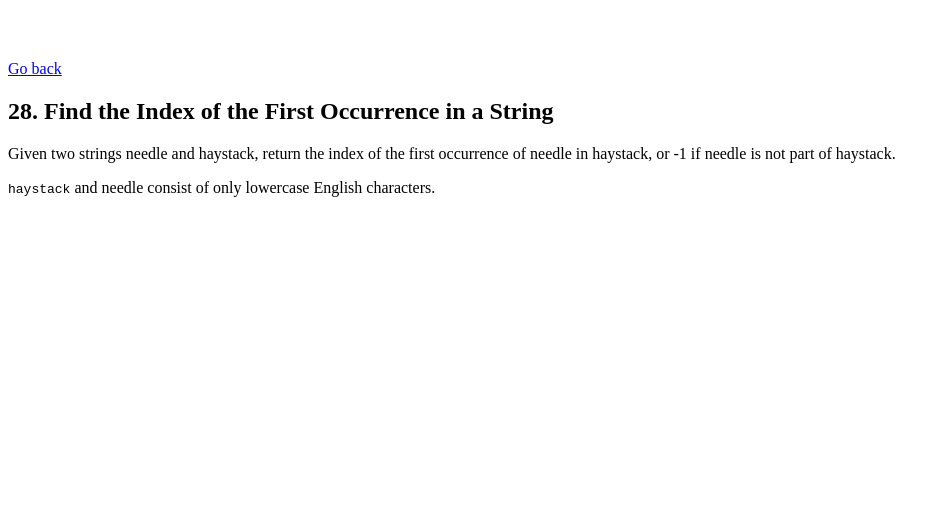
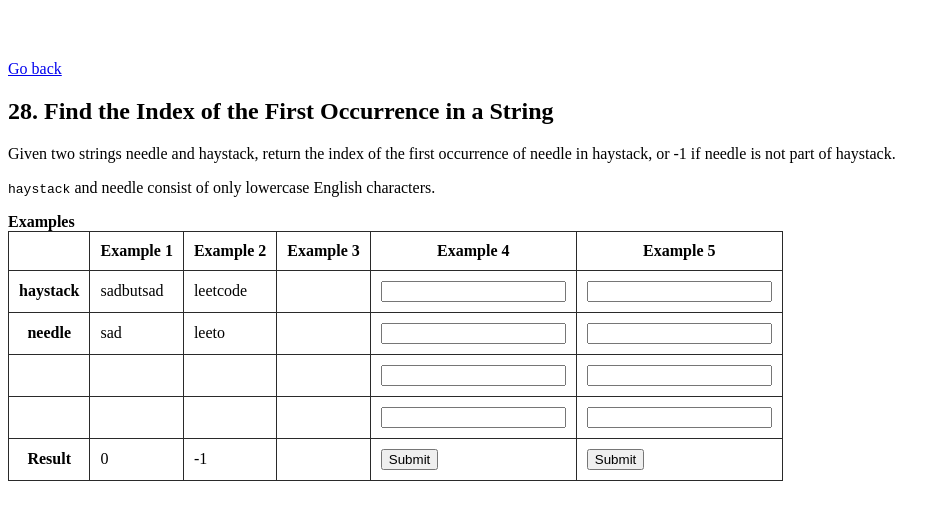
Before and after one commit to Viacheslav-Tykhovlis/for-leetcode, a plain HTML site: page tasks/task-28.html in a window 1280 px wide. Shown: the whole page, without its empty margins (0-945 px from the left). Drawn offline with Linux system fonts and the light colour scheme.

Commit message:
Change task 28
Add table to task 28

```diff
--- a/js/task-28.js
+++ b/js/task-28.js
@@ -6,9 +6,42 @@
  * @return {number}
  */
 
+// solution
 var strStr = function (haystack, needle) {
   return haystack.indexOf(needle);
 };
 
+// imports
+import { quantity, exampleDate, userData } from "../index.js";
+
+// name inputs
+quantity(2, ["haystack", "needle"]);
+
+// Examples
+// Example 1
+let example = ["sadbutsad", "sad"];
+exampleDate(1, 2, example, strStr);
+
+// Example 2
+example = ["leetcode", "leeto"];
+exampleDate(2, 2, example, strStr);
+
+// Example 3
+// example = [];
+// exampleDate(3, 2, example, strStr);
+
+// You can enter your data for verification
+const result4 = document.querySelector(`#ex45`);
+const result5 = document.querySelector(`#ex55`);
+
+result4.addEventListener(
+  "click",
+  () => (result4.value = userData(4, 2, strStr))
+);
+result5.addEventListener(
+  "click",
+  () => (result5.value = userData(5, 2, strStr))
+);
+
 console.log(strStr("sadbutsad", "sad"));
 console.log(strStr("leetcode", "leeto"));
--- a/tasks/task-28.html
+++ b/tasks/task-28.html
@@ -14,7 +14,63 @@
         Given two strings needle and haystack, return the index of the first occurrence of needle in haystack, or -1 if needle is not part of haystack.
     </p>
     <p><code> haystack</code> and needle consist of only lowercase English characters.</p>
-
+      <table>
+      <caption class="caption">
+        Examples
+      </caption>
+      <thead>
+        <tr>
+          <th></th>
+          <th>Example 1</th>
+          <th>Example 2</th>
+          <th>Example 3</th>
+          <th>Example 4</th>
+          <th>Example 5</th>
+        </tr>
+      </thead>
+      <tbody>
+        <tr>
+          <th class="input1"></th>
+          <td class="ex11"></td>
+          <td class="ex21"></td>
+          <td class="ex31"></td>
+          <td class="ex41"><input type="text" name="string" id="ex41" /></td>
+          <td class="ex51"><input type="text" name="string" id="ex51" /></td>
+        </tr>
+        <tr>
+          <th class="input2"></th>
+          <td class="ex12"></td>
+          <td class="ex22"></td>
+          <td class="ex32"></td>
+          <td class="ex42"><input type="text" name="string" id="ex42" /></td>
+          <td class="ex52"><input type="text" name="string" id="ex52" /></td>
+        </tr>
+        <tr>
+          <th class="input3"></th>
+          <td class="ex13"></td>
+          <td class="ex23"></td>
+          <td class="ex33"></td>
+          <td class="ex43"><input type="text" name="arrayNum" id="ex43" /></td>
+          <td class="ex53"><input type="text" name="arrayNum" id="ex53" /></td>
+        </tr>
+        <tr>
+          <th class="input4"></th>
+          <td class="ex14"></td>
+          <td class="ex24"></td>
+          <td class="ex34"></td>
+          <td class="ex44"><input type="text" name="nummer" id="ex44" /></td>
+          <td class="ex54"><input type="text" name="nummer" id="ex54" /></td>
+        </tr>
+        <tr>
+          <th>Result</th>
+          <td class="ex15"></td>
+          <td class="ex25"></td>
+          <td class="ex35"></td>
+          <td class="ex45"><input type="submit" value="Submit" id="ex45" /></td>
+          <td class="ex55"><input type="button" value="Submit" id="ex55" /></td>
+        </tr>
+      </tbody>
+    </table>
     <script src="../js/task-28.js" type="module"></script>
   </body>
 </html>
```
